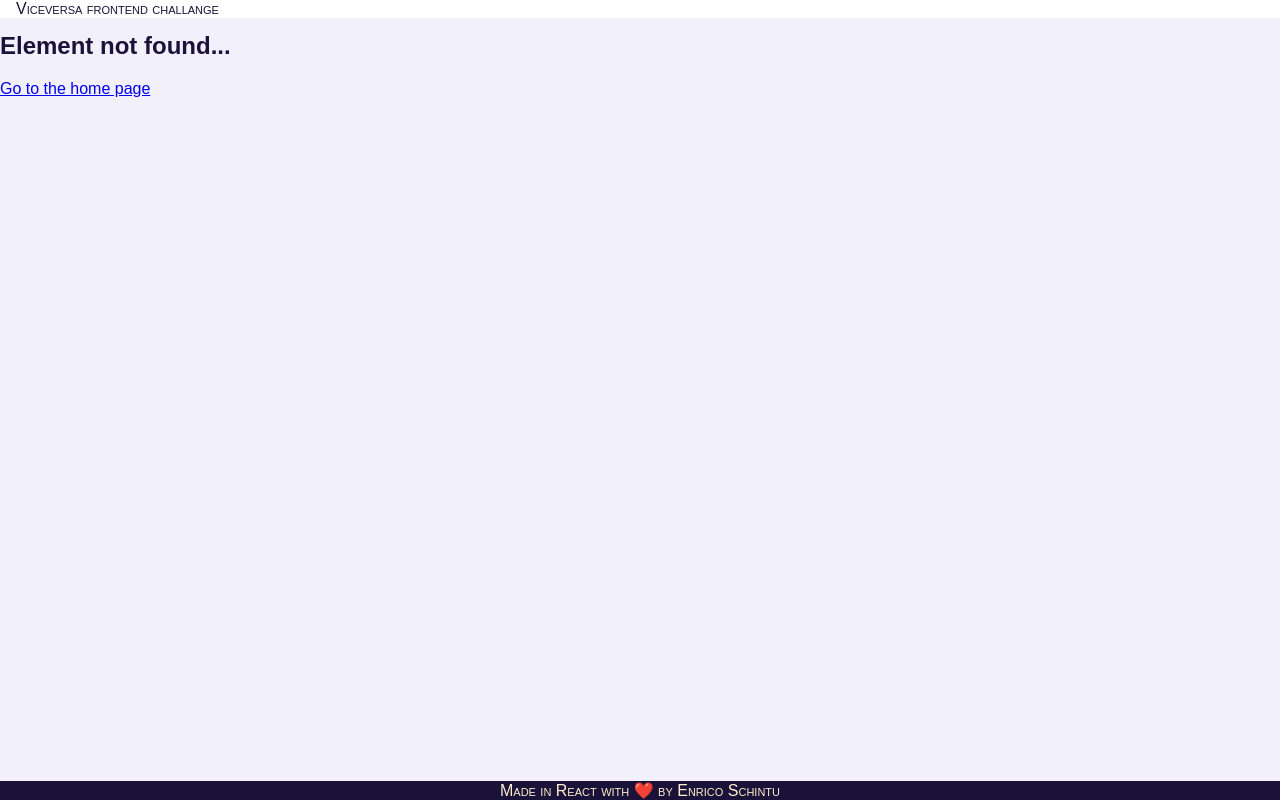
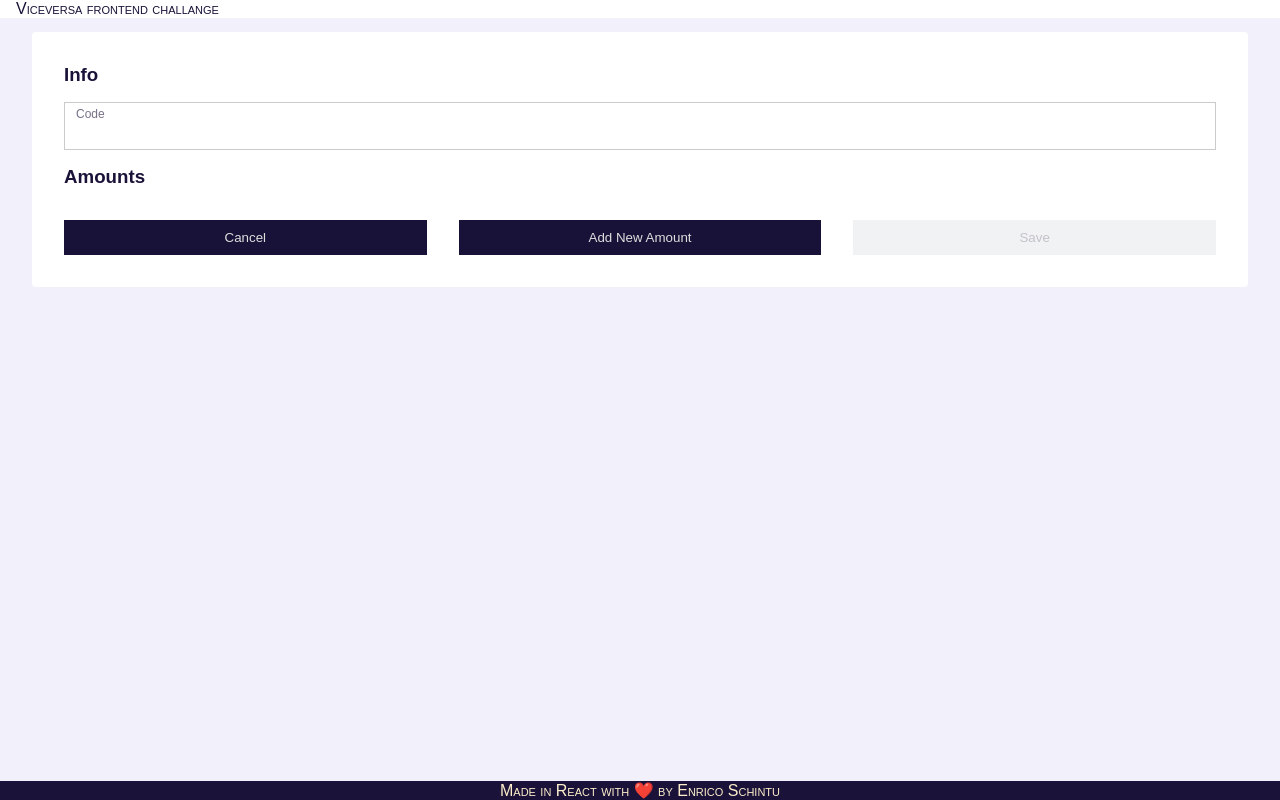
Before and after one commit to Schengatto/react-frontend-challenge, a React (Create React App) app: page /metrics/create in a window 1280 px wide. Before the commit this address led to /not-found. Built offline with nearby package versions, Linux system fonts and the light colour scheme.

Commit message:
Added create metric

```diff
--- a/src/components/form/InputText.tsx
+++ b/src/components/form/InputText.tsx
@@ -32,7 +32,7 @@ const Component = styled.div`
 
         &.valued {
             font-size: 0.75rem;
-            top: 0.5rem;
+            top: 5px;
             color: #777188;
         }
     }
--- a/src/components/ui/Table.tsx
+++ b/src/components/ui/Table.tsx
@@ -6,7 +6,7 @@ import SearchBar from "./SearchBar";
 
 const Component = styled.div`
     background-color: #f2f0fa;
-    padding: 0.5rem;
+    padding: 0.5rem 0;
 
     .table__pre-append {
         display: flex;
@@ -72,14 +72,14 @@ interface TableHeaderInfo {
 
 interface TableProps {
     title: string;
-    filters?: ReactNode;
+    actions?: ReactNode;
     headers: TableHeaderInfo[];
     items: any[];
     searchKey: string;
     onRowClick: (item: any) => void;
 }
 
-const Table: FunctionComponent<TableProps> = ({ title, filters, headers, items, searchKey, onRowClick }) => {
+const Table: FunctionComponent<TableProps> = ({ title, actions: filters, headers, items, searchKey, onRowClick }) => {
     const [filteredItems, setFilteredItems] = useState<any[]>([]);
     const [pageItems, setPageItems] = useState<any[]>([]);
     const [pageInfo, setPageInfo] = useState<PageInfo>({ pageNumber: 1, pageSize: 10 });
@@ -108,7 +108,7 @@ const Table: FunctionComponent<TableProps> = ({ title, filters, headers, items,
         .map((header: TableHeaderInfo) => ({ key: `${index}-${header.key}`, item, value: header.parseFunction ? header.parseFunction(item[header.key]) : String(item[header.key]) }))
         .map(row => <td className="item-row" key={row.key} onClick={handleRowClick.bind(this, row.item.id)}>{row.value}</td>));
 
-    const emptyTable = (<div className="table__no-data">No Data</div>);
+    const emptyTable = (<div className="table__no-data">No results</div>);
 
     return (
         <Component>
--- a/src/features/metrics/components/MetricChart.tsx
+++ b/src/features/metrics/components/MetricChart.tsx
@@ -1,10 +1,20 @@
 import React, { FunctionComponent } from "react";
 import ReactECharts from 'echarts-for-react';
 import { Metric } from "../models/metric";
+import styled from "styled-components";
 
 interface MetricChartProps {
     metric: Metric;
 }
+
+const Component = styled.div`
+    .empty-data {
+        width: 100%;
+        text-align: center;
+        padding: 2rem 0;
+        text-align: center;
+    }
+`;
 
 const MetricChart: FunctionComponent<MetricChartProps> = ({ metric }) => {
 
@@ -37,12 +47,12 @@ const MetricChart: FunctionComponent<MetricChartProps> = ({ metric }) => {
     }
 
     return (
-        <div>
+        <Component>
             {metric.amounts?.length
-                ? <ReactECharts option={{...options}} />
-                : <div>No Amounts yet!</div>
+                ? <ReactECharts option={{ ...options }} />
+                : <div className="empty-data">No Amounts yet!</div>
             }
-        </div>
+        </Component>
     );
 }
 
--- a/src/features/metrics/components/MetricAmountsForm.tsx
+++ b/src/features/metrics/components/MetricForm.tsx
@@ -2,14 +2,20 @@ import React, { FunctionComponent, useState } from "react";
 import styled from "styled-components";
 import InputText from "../../../components/form/InputText";
 import Button from "../../../components/ui/Button";
+import { generateRandomString } from "../../../utils/string-utils";
+import { Metric } from "../models/metric";
 
 const FormGroup = styled.div`
     padding: 1rem;
 
+    h3 {
+        margin: 1rem;
+    }
+
     .amount-row {
        display: flex;
+       justify-content: space-around;
        margin: 1rem;
-       justify-content: space-around;
 
        .amount-actions {
             display: flex;
@@ -23,6 +29,8 @@ const FormGroup = styled.div`
 
     .form-actions {
         display: flex;
+        margin: 2rem 0 1rem 0;
+        justify-content: space-around;
 
         button {
             margin: 0 1rem;
@@ -30,21 +38,27 @@ const FormGroup = styled.div`
     }
 `;
 
-interface MetricAmountsFormProps {
-    amounts: number[];
+interface MetricFormProps {
+    metric?: Metric;
     onCancel: () => void;
-    onSubmit: (amounts: number[]) => void;
+    onSubmit: (metric: Metric) => void;
 }
 
-const MetricAmountsForm: FunctionComponent<MetricAmountsFormProps> = (props) => {
-    const [amounts, setAmounts] = useState<number[]>(props.amounts || []);
+const MetricAmountsForm: FunctionComponent<MetricFormProps> = (props) => {
+    const [amounts, setAmounts] = useState<number[]>(props.metric?.amounts || []);
+    const [code, setCode] = useState<string>(props.metric?.code || "");
 
-    const onSubmit = (event: any) => {
+    const onSubmit = (event: any): void => {
         event.preventDefault();
-        props.onSubmit(amounts);
+
+        const metric = props.metric
+            ? new Metric(props.metric.id, code, amounts, props.metric.date)
+            : new Metric(generateRandomString(3), code, amounts, new Date())
+
+        props.onSubmit(metric);
     };
 
-    const updateMetricAmountHandler = (value: string, index: number) => {
+    const updateMetricAmountHandler = (value: string, index: number): void => {
         setAmounts((prev: number[]) => {
             const result = [...prev];
             result.splice(index, 1, Number(value));
@@ -52,11 +66,9 @@ const MetricAmountsForm: FunctionComponent<MetricAmountsFormProps> = (props) =>
         })
     }
 
-    const handleAddNewAmount = () => {
-        setAmounts((prev: number[]) => [...prev, 0]);
-    }
+    const handleAddNewAmount = (): void => setAmounts((prev: number[]) => [...prev, 0]);
 
-    const handleDeleteAmount = (index: number) => {
+    const handleDeleteAmount = (index: number): void => {
         setAmounts((prev: number[]) => {
             const result = [...prev];
             result.splice(index, 1);
@@ -64,9 +76,22 @@ const MetricAmountsForm: FunctionComponent<MetricAmountsFormProps> = (props) =>
         })
     }
 
+    const updateMetricCodeHandler = (value: string): void => setCode(value);
+
     return (
         <FormGroup>
             <form onSubmit={onSubmit}>
+                <h3>Info</h3>
+                <div className="amount-row">
+                    <InputText
+                        label={`Code`}
+                        type="text"
+                        value={code}
+                        required
+                        onChange={(e) => updateMetricCodeHandler(e.target.value)} />
+                </div>
+
+                <h3>Amounts</h3>
                 {amounts.map((amount, index) =>
                     <div key={index} className="amount-row">
                         <InputText label={`Amount ${index}`}
@@ -80,8 +105,8 @@ const MetricAmountsForm: FunctionComponent<MetricAmountsFormProps> = (props) =>
                 )}
                 <div className="form-actions">
                     <Button label="Cancel" handleClick={props.onCancel}></Button>
-                    <Button handleClick={handleAddNewAmount} label="Add New " />
-                    <Button label="Save" type="submit"></Button>
+                    <Button handleClick={handleAddNewAmount} label="Add New Amount" />
+                    <Button label="Save" type="submit" disabled={!code}></Button>
                 </div>
             </form>
         </FormGroup>
--- /dev/null
+++ b/src/pages/metrics/CreateMetric.tsx
@@ -0,0 +1,39 @@
+import React, { FunctionComponent } from "react";
+import { useNavigate } from "react-router-dom";
+import styled from "styled-components";
+import Card from "../../components/ui/Card";
+import MetricAmountsForm from "../../features/metrics/components/MetricForm";
+import { Metric } from "../../features/metrics/models/metric";
+import metricService from "../../features/metrics/services/metric-service";
+
+const Component = styled.div`
+    margin: 1rem;
+`;
+
+const CreateMetric: FunctionComponent = () => {
+    const navigate = useNavigate();
+    const handleCancel = () => {
+        navigate("/metrics");
+    }
+
+    const handleCreateMetric = async(metric: Metric) => {
+        await metricService.addMetric(metric);
+        handleCancel();
+    }
+
+    const createForm = (
+        <MetricAmountsForm
+            onCancel={handleCancel}
+            onSubmit={handleCreateMetric} />
+    );
+
+    return (
+        <Component>
+            <Card>
+                {createForm}
+            </Card>
+        </Component>
+    );
+}
+
+export default CreateMetric;
--- a/src/pages/metrics/DetailMetric.tsx
+++ b/src/pages/metrics/DetailMetric.tsx
@@ -6,7 +6,7 @@ import Card from "../../components/ui/Card";
 import MetricChart from "../../features/metrics/components/MetricChart";
 import { Metric } from "../../features/metrics/models/metric";
 import metricService from "../../features/metrics/services/metric-service";
-import MetricAmountsForm from "../../features/metrics/components/MetricAmountsForm";
+import MetricAmountsForm from "../../features/metrics/components/MetricForm";
 import styled from "styled-components";
 
 export async function retrieveMetric({ params }: LoaderFunctionArgs): Promise<Metric> {
@@ -48,8 +48,8 @@ const DetailMetric: FunctionComponent = () => {
         handleBackToList();
     }
 
-    const handleUpdateMetric = async (amounts: number[]) => {
-        await metricService.updateMetric(new Metric(currentMetric.id, currentMetric.code, amounts, currentMetric.date));
+    const handleUpdateMetric = async (metric: Metric) => {
+        await metricService.updateMetric(new Metric(currentMetric.id, metric.code, metric.amounts, currentMetric.date));
         const updatedMetric = await metricService.getMetric(currentMetric.id);
         if (!updatedMetric) {
             navigate("/error");
@@ -68,12 +68,16 @@ const DetailMetric: FunctionComponent = () => {
     );
 
     const metricChart = (<MetricChart metric={currentMetric}></MetricChart>);
-    const amountsForm = (<MetricAmountsForm amounts={currentMetric.amounts ?? []} onCancel={handleEditMetric.bind(null, false)} onSubmit={handleUpdateMetric}></MetricAmountsForm>)
+    const amountsForm = (
+        <MetricAmountsForm
+            metric={currentMetric}
+            onCancel={handleEditMetric.bind(null, false)}
+            onSubmit={handleUpdateMetric} />
+    )
     return (
         <>
             <Card footer={!isEditMode && viewModeActions}>
                 <div>
-                    <pre>{isEditMode}</pre>
                     {isEditMode ? amountsForm : metricChart}
                 </div>
             </Card>
--- a/src/pages/metrics/ListMetrics.tsx
+++ b/src/pages/metrics/ListMetrics.tsx
@@ -3,10 +3,17 @@ import Table from "../../components/ui/Table";
 import { Metric } from "../../features/metrics/models/metric";
 import metricService from "../../features/metrics/services/metric-service";
 import { useNavigate, useLoaderData } from 'react-router-dom';
+import Button from "../../components/ui/Button";
+import styled from "styled-components";
 
 export async function retrieveMetrics(): Promise<Metric[]> {
     return await metricService.getMetrics();
 }
+
+const Component = styled.div`
+    margin: 1rem;
+`;
+
 
 const ListMetrics: FunctionComponent = () => {
     const navigate = useNavigate();
@@ -20,14 +27,21 @@ const ListMetrics: FunctionComponent = () => {
 
     const handleMetricClick = (metricId: string) => navigate(`/metrics/${metricId}`);
 
+    const handleAddNewMetric = () => navigate(`/metrics/create`);
+
     return (
-        <>
+        <Component>
+            <div>
             <Table title='Metrics'
                 items={metrics}
                 headers={headers}
                 searchKey="code"
                 onRowClick={handleMetricClick} />
-        </>
+            </div>
+            <div>
+                <Button label="Add New Metric" handleClick={handleAddNewMetric}></Button>
+            </div>
+        </Component>
     );
 }
 
--- a/src/pages/pages.tsx
+++ b/src/pages/pages.tsx
@@ -4,6 +4,7 @@ import ListMetrics, { retrieveMetrics } from "./metrics/ListMetrics";
 import { Navigate } from "react-router-dom";
 import NotFound from "./NotFound";
 import Error from "./Error";
+import CreateMetric from "./metrics/CreateMetric";
 
 const pagesData: RouterType[] = [
     {
@@ -11,6 +12,11 @@ const pagesData: RouterType[] = [
         element: <ListMetrics />,
         title: "metrics",
         loader: retrieveMetrics
+    },
+    {
+        path: "metrics/create",
+        element: <CreateMetric />,
+        title: "metric",
     },
     {
         path: "metrics/:id",
--- /dev/null
+++ b/src/utils/string-utils.ts
@@ -0,0 +1,10 @@
+export const generateRandomString = (length: number): string => {
+    let result = '';
+    const characters =
+        'ABCDEFGHIJKLMNOPQRSTUVWXYZabcdefghijklmnopqrstuvwxyz0123456789';
+    const charactersLength = characters.length;
+    for (let i = 0; i < length; i++) {
+        result += characters.charAt(Math.floor(Math.random() * charactersLength));
+    }
+    return result;
+};
```
